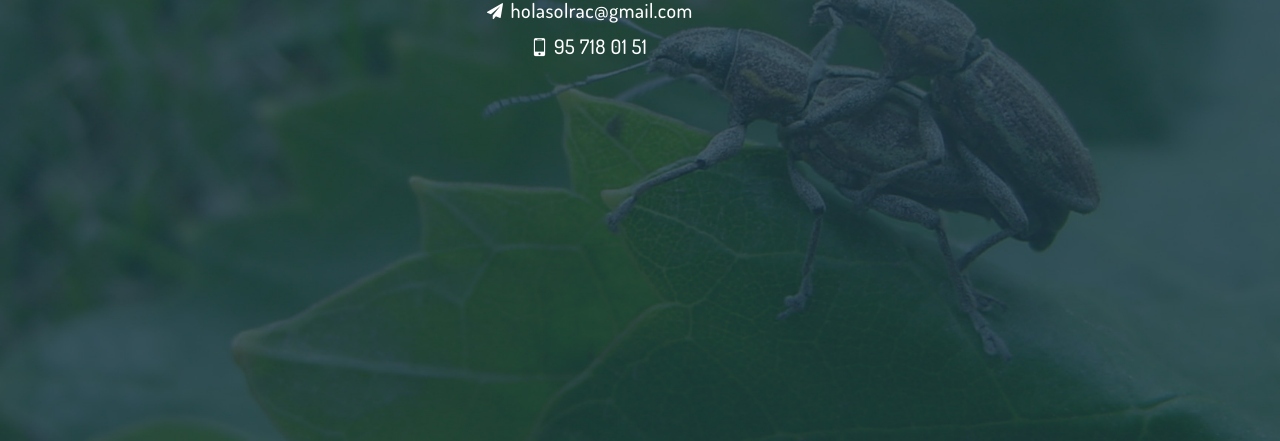
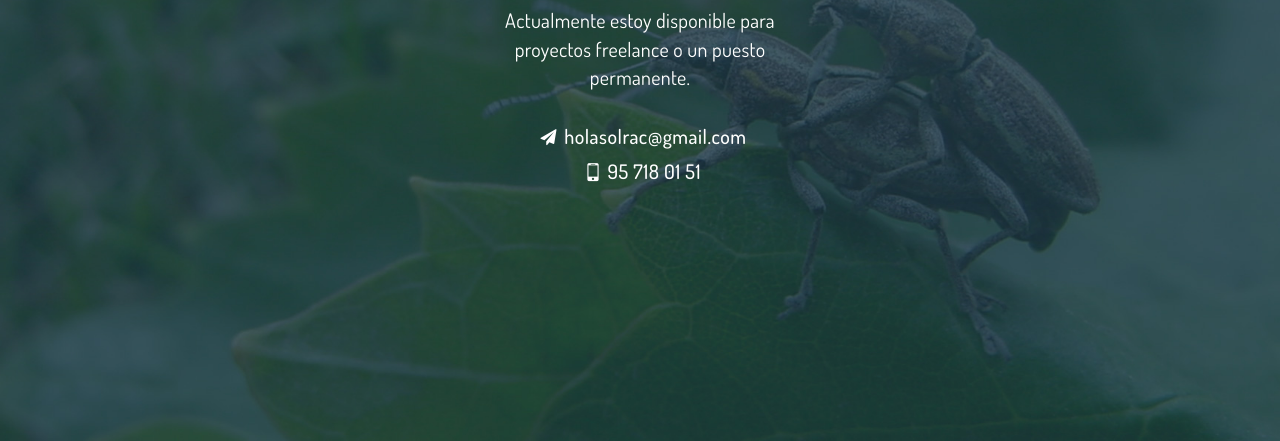
Before and after one commit to solrac7/solrac7.github.io, a plain HTML site: page contacto.html in a window 1280 px wide. Shown: the part 359-800 px from the top of the page. Drawn offline with Linux system fonts and the light colour scheme; files whose address does not match are found by name.

Commit message:
Cantacto

```diff
--- a/contacto.html
+++ b/contacto.html
@@ -54,7 +54,7 @@
     <section class="hero contact parallax-window" id="byeBG">
       <div class="contact__container">
         <h1 class="contact__title">Contacto</h1>
-        <!-- <p class="contact__txt">Actualmente estoy disponible para proyectos freelance o un puesto permanente.</p> -->
+        <p class="contact__txt">Actualmente estoy disponible para proyectos freelance o un puesto permanente.</p>
         <a class="contact__link" href="mailto:holasolrac@gmail.com"><span class="icon-email"></span>holasolrac@gmail.com</a>
         <a class="contact__link" href="tel:+569957180151"><span class="icon-mobile"></span>95 718 01 51</a>
       </div>
```
